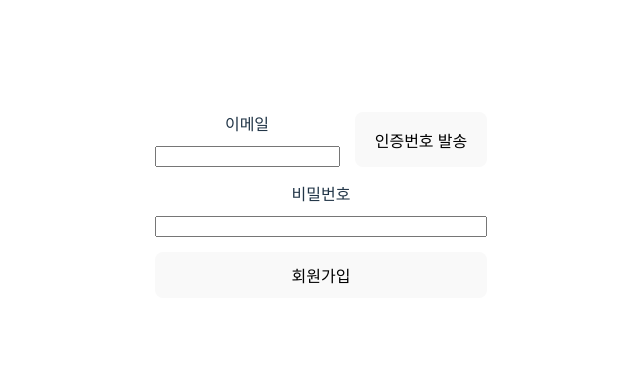
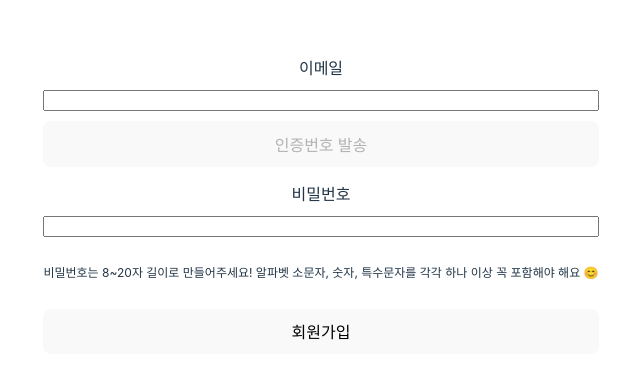
Before and after one commit to Friends77/FRI-FRONT, a React (Vite) app: page /sign-up/email in a window 1280 px wide. Shown: the part 195-574 px from the top of the page, without its empty margins (319-959 px from the left). Built offline with nearby package versions, Linux system fonts and the light colour scheme.

Commit message:
feat: 이메일 회원가입 유효성 검사

```diff
--- a/src/pages/signup/SignUpToEmail.tsx
+++ b/src/pages/signup/SignUpToEmail.tsx
@@ -1,5 +1,9 @@
-import Button from '@/components/Button';
 import Input from '@/components/Input';
+import {
+  validateCertNo,
+  validateEmail,
+  validatePassword,
+} from '@/utils/sign-up/validation';
 import axios from 'axios';
 import React, { useState } from 'react';
 
@@ -50,39 +54,40 @@ export default function SignUpToEmail() {
   return (
     <div>
       <form style={style} onSubmit={handleSubmit}>
-        <div style={{ ...style, flexDirection: 'row' }}>
-          <Input label="이메일" type="email" id="email" name="email" required />
-          <Button
-            type="button"
-            text="인증번호 발송"
-            onClick={handleSendBtnClick}
+        <Input
+          label="이메일"
+          type="email"
+          id="email"
+          name="email"
+          validate={validateEmail}
+          buttonText="인증번호 발송"
+          buttonClick={handleSendBtnClick}
+          required
         />
-        </div>
         {isCertNoSended && (
-          <div style={{ ...style, flexDirection: 'row' }}>
           <Input
             label="인증번호"
-              type="number"
+            type="text"
             id="certno"
             name="certno"
+            validate={validateCertNo}
+            buttonText="인증하기"
+            buttonClick={handleConfirmBtnClick}
+            maxLength={6}
             required
           />
-            <Button
-              type="button"
-              text="인증번호 확인"
-              onClick={handleConfirmBtnClick}
-            />
-          </div>
         )}
-        <div>
         <Input
           label="비밀번호"
           type="password"
           id="password"
           name="password"
+          validate={validatePassword}
+          descrption="비밀번호는 8~20자 길이로 만들어주세요! 알파벳 소문자, 숫자, 특수문자를 각각 하나 이상 꼭 포함해야 해요 😊"
           required
+          minLength={8}
+          maxLength={20}
         />
-        </div>
         <button>회원가입</button>
       </form>
     </div>
```
Lines whose indentation alone changed are shown as unchanged.
